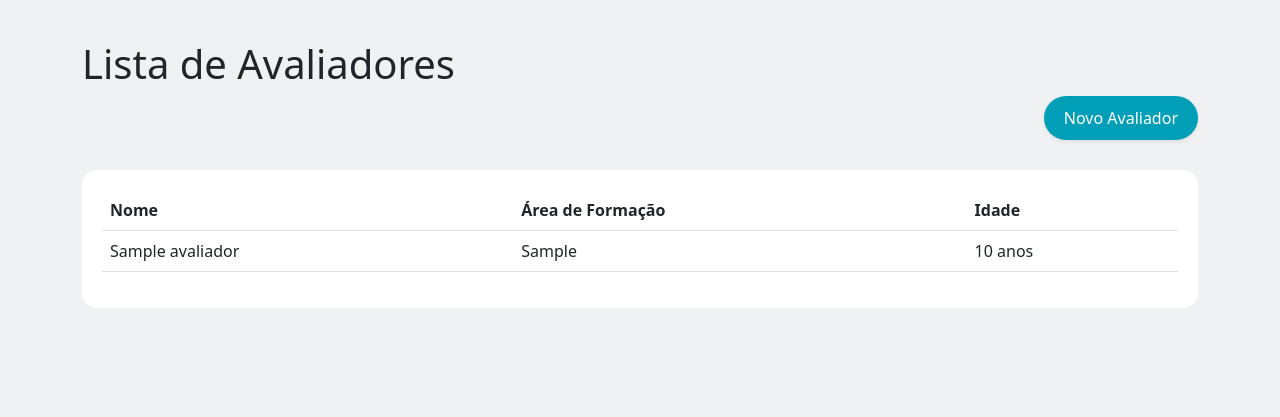
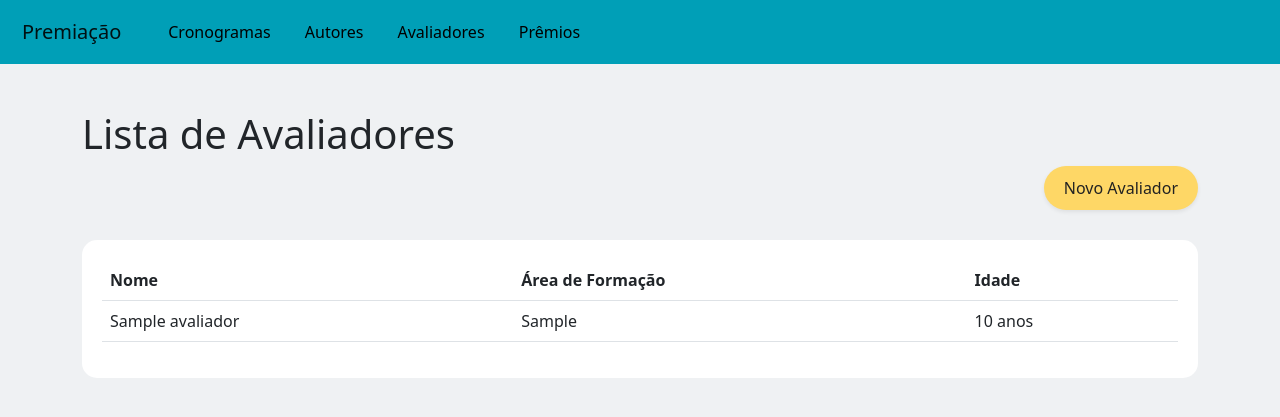
Before and after one commit to babivduarte/NTDW, a Django app: template mysite/teste/templates/Avaliador/list_avaliadores.html in a window 1280 px wide. Shown: the top 417 px of the page. Run offline with Django 4.2, Linux system fonts and the light colour scheme; the template is opened without the code that fills it: most values are stand-ins (such as "Sample title", 1, 10 or a date in 2020); some libraries are stand-ins or nearby versions.

Commit message:
Fixing navbar

```diff
--- a/mysite/teste/static/css/styles.css
+++ b/mysite/teste/static/css/styles.css
@@ -5,12 +5,12 @@ body{
 .button-style {
     padding: 10px 20px;
     border-radius:100px;
-    background-color: #009FB7;
+    background-color: #FED766;
 }
 
-a {
+a.button-style {
     text-decoration: none!important;
-    color: #fff!important;
+    color: #222!important;
 }
 
 a.button-style:hover{
@@ -27,3 +27,90 @@ a.button-style:hover{
     border-radius: 15px;
     margin-top: 30px;
 }
+
+main{
+    margin-top: 70px;
+}
+
+/* Estilos para a navbar */
+.navbar {
+    background-color: #009FB7; /* Cor de fundo da navbar */
+    padding: 10px; /* Espaçamento interno */
+    display: flex;
+}
+
+.navbar-brand {
+ margin: 0; /* Remover margens */
+ display: inline-block;
+}
+
+
+
+.container-fluid {
+ display: flex; /* Alinhar itens horizontalmente */
+ justify-content: flex-start!important; /* Alinhar itens à esquerda */
+}
+
+
+
+/* Estilos para os itens da navbar */
+.navbar-nav {
+ list-style: none; /* Remover marcadores da lista */
+ margin: 0!important; /* Remover margens */
+ padding: 0; /* Remover espaçamento interno */
+display: flex;
+}
+
+.nav-item {
+ position: relative; /* Posição relativa para itens dropdown */
+display: inline-block;
+
+}
+
+
+.nav-item > a {
+ display: block; /* Converter para elemento de bloco */
+ padding: 10px 15px; /* Espaçamento interno */
+ text-decoration: none; /* Remover sublinhado */
+ color: #000; /* Cor do texto */
+}
+
+.nav-item > a:hover {
+ background-color: #e9ecef; /* Cor de fundo ao passar o mouse */
+}
+
+ul{
+ margin: 0!important;
+list-style-type: none!important;
+}
+
+.dropdown-menu .dropdown-item {
+ list-style-type: none!important; /* Remover estilo de lista */
+}
+
+a.dropdown-item{
+text-decoration:none;
+list-style-type: none!important;
+color: #222;
+}
+
+/* Estilos para dropdowns */
+.dropdown-menu {
+ display: none; /* Ocultar dropdowns por padrão */
+ position: absolute; /* Posição absoluta */
+ top: 100%; /* Alinhar no final do item pai */
+ left: 0; /* Alinhar à esquerda */
+ background-color: #fff; /* Cor de fundo */
+ padding: 10px; /* Espaçamento interno */
+ z-index: 1; /* Elevar acima dos outros elementos */
+min-width: 142px;
+}
+
+.dropdown-menu li {
+ margin-bottom: 5px; /* Espaçamento inferior entre os itens */
+padding: 5px;
+}
+
+.dropdown:hover .dropdown-menu {
+ display: block; /* Mostrar dropdown ao passar o mouse */
+}
--- a/mysite/teste/templates/Avaliador/list_avaliadores.html
+++ b/mysite/teste/templates/Avaliador/list_avaliadores.html
@@ -1,14 +1,6 @@
-<!DOCTYPE html>
-<html lang="en">
-<head>
-    <meta charset="UTF-8">
-    <title>Avaliadores</title>
-    {% load static %}
-    <link href="{% static 'css/bootstrap.min.css' %}" rel="stylesheet">
-    {% load static %}
-    <link href="{% static 'css/styles.css' %}" rel="stylesheet">
-</head>
-<body>
+{% extends "template.html" %}
+{% block title %}<title>Avaliadores</title>{% endblock %}
+{% block content %}
 <div class="container">
     <h1>Lista de Avaliadores</h1>
     <div class="d-flex flex-row-reverse">
@@ -36,6 +28,4 @@
         </table>
     </div>
 </div>
-
-</body>
-</html>
+{% endblock %}
--- a/mysite/teste/templates/template.html
+++ b/mysite/teste/templates/template.html
@@ -11,8 +11,9 @@
 <body>
 <header class="fixed-top">
     <nav class="navbar bg-body-tertiary">
-        <h5 class="navbar-brand">Premiação</h5>
+
         <div class="container-fluid">
+            <h5 class="navbar-brand">Premiação</h5>
             <ul class=navbar-nav">
                 <li class="dropdown nav-item"><a href="#"><span>Cronogramas</span></a>
                     <ul class="dropdown-menu">
```
Also changed, not shown: mysite/teste/templates/Autor/list_autores.html (+4 -14 lines), mysite/teste/templates/Cronograma/list_cronogramas.html (+4 -14 lines).
